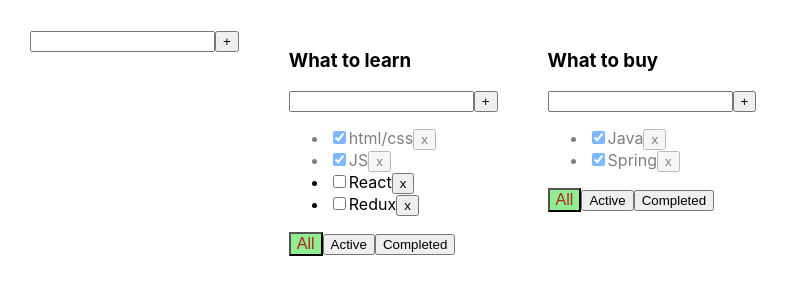
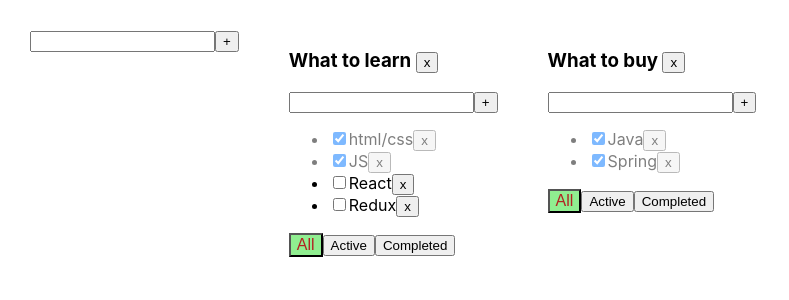
Before and after one commit to Stepan-Ne/Todolist, a React (Create React App) app: page / in a window 1280 px wide. Shown: the top 300 px of the page, without its empty margins (0-789 px from the left). Built offline with nearby package versions, Linux system fonts and the light colour scheme.

Commit message:
Added AddItemForm

```diff
--- a/src/App.tsx
+++ b/src/App.tsx
@@ -77,6 +77,10 @@ function App() {
         setTasks({...tasksObj});
         setTodolists([newTodoList, ...todolists]);
     };
+    const removeTodolist = (id: string) => {
+        let newTodolists = todolists.filter(tl => tl.id != id);
+        setTodolists(newTodolists);
+    }
 
     return (
         <div className="App">
@@ -93,6 +97,7 @@ function App() {
                 }
 
                 return <Todolist title={tl.title} task={tasksForTodolist}
+                                            removeTodolist={removeTodolist}
                                            key={tl.id}
                                            id={tl.id}
                                            changeTaskStatus = {changeStatus}
--- a/src/Todolist.tsx
+++ b/src/Todolist.tsx
@@ -18,6 +18,7 @@ type TypeOfProps = {
     addTask: (value: string, tlId: string) => void
     changeTaskStatus: (taskId: string, isDone: boolean, tlId: string) => void
     filter: FilterTypeValue
+    removeTodolist: (id: string) => void
 }
 
 
@@ -75,7 +76,8 @@ export function Todolist(props: TypeOfProps) {
 // J S X
     return (
         <div>
-            <h3>{props.title}</h3>
+            <h3>{props.title} <button onClick={() => props.removeTodolist(props.id)}>x</button></h3>
+
             <AddItemForm addItem={addItem}/>
             <ul>
                 {tasks}
```
Also changed, not shown: 1 other file (tests, documents, lock files or other folders).
